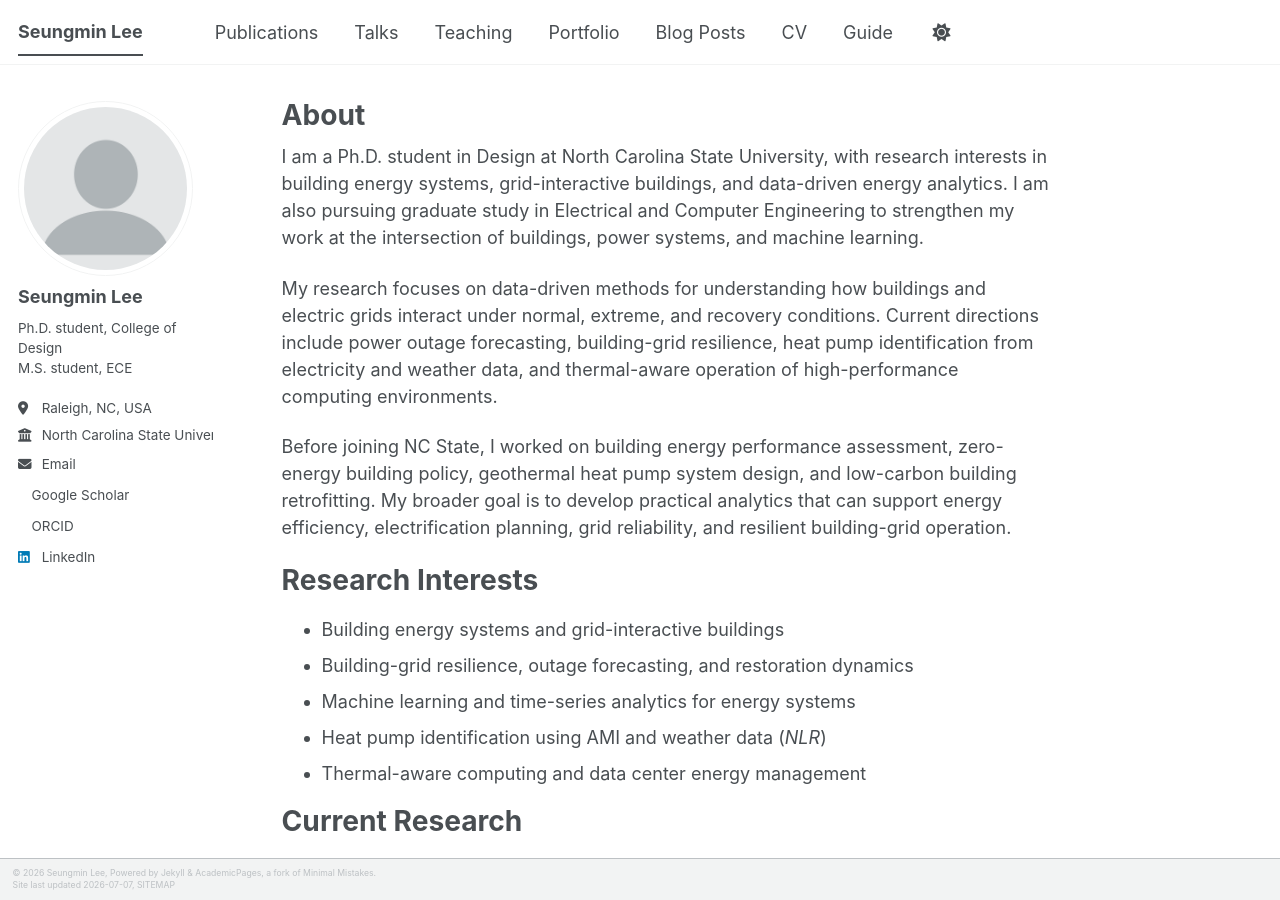
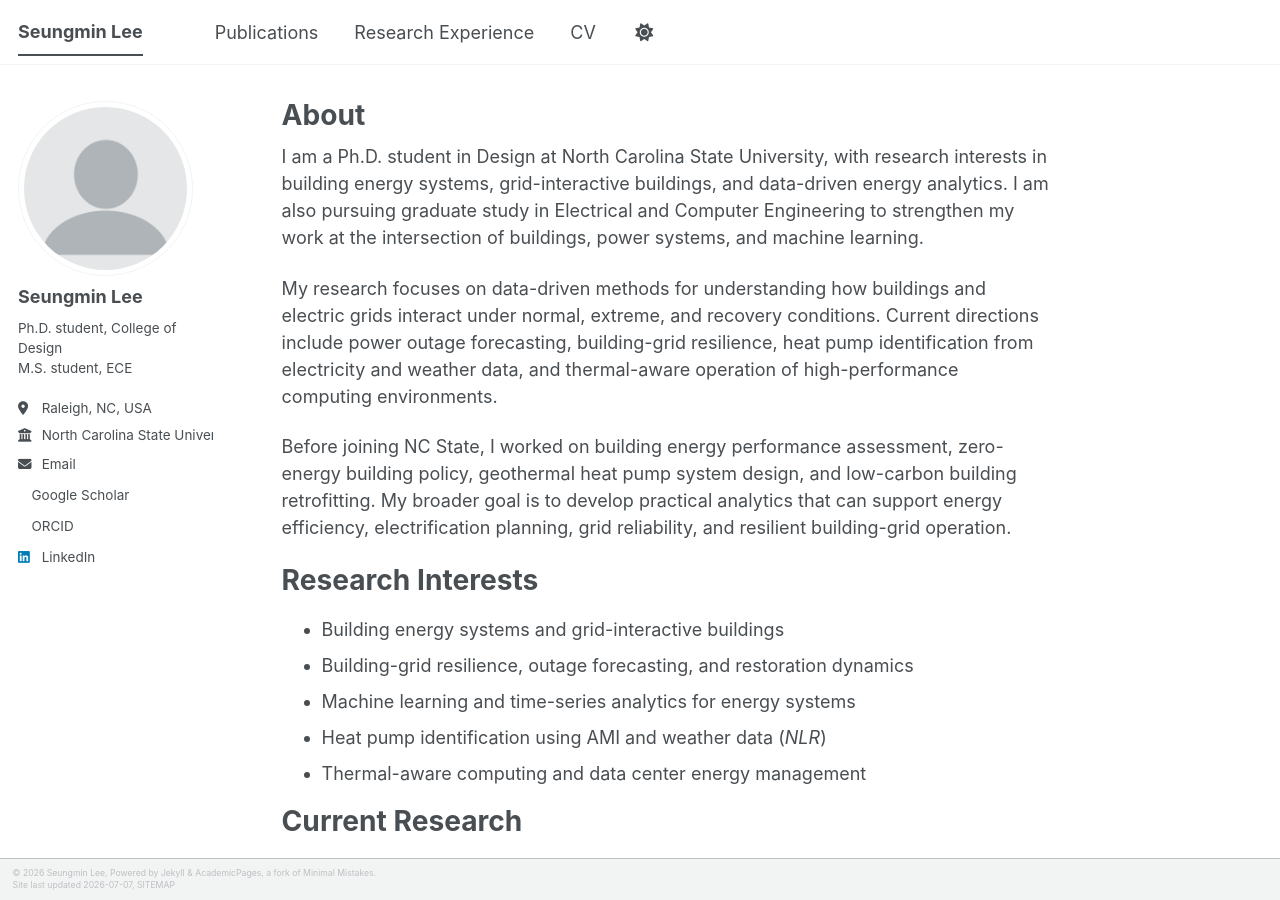
Before and after one commit to seungmi-nii/seungmi-nii.github.io, a Jekyll site: the page built from _pages/about.md, in a window 1280 px wide and 900 px high. Built offline with Jekyll 4.4.1, drawn with Linux system fonts in a browser that asks for light colours; a style sheet for code colours, icons or effects is not loaded.

Commit message:
Update navigation menu by modifying entries
Removed several navigation items and added 'Research Experience'.

```diff
--- a/_data/navigation.yml
+++ b/_data/navigation.yml
@@ -11,23 +11,11 @@ main:
   - title: "Publications"
     url: /publications/
 
-  - title: "Talks"
-    url: /talks/
-
-  - title: "Teaching"
-    url: /teaching/
-
-  - title: "Portfolio"
-    url: /portfolio/
-
-  - title: "Blog Posts"
-    url: /year-archive/
+  - title: "Research Experience"
+    url: /Research Experience/
 
   - title: "CV"
     url: /cv/
 
   # - title: "CV"
   #   url: /cv-json/
-
-  - title: "Guide"
-    url: /markdown/
```
